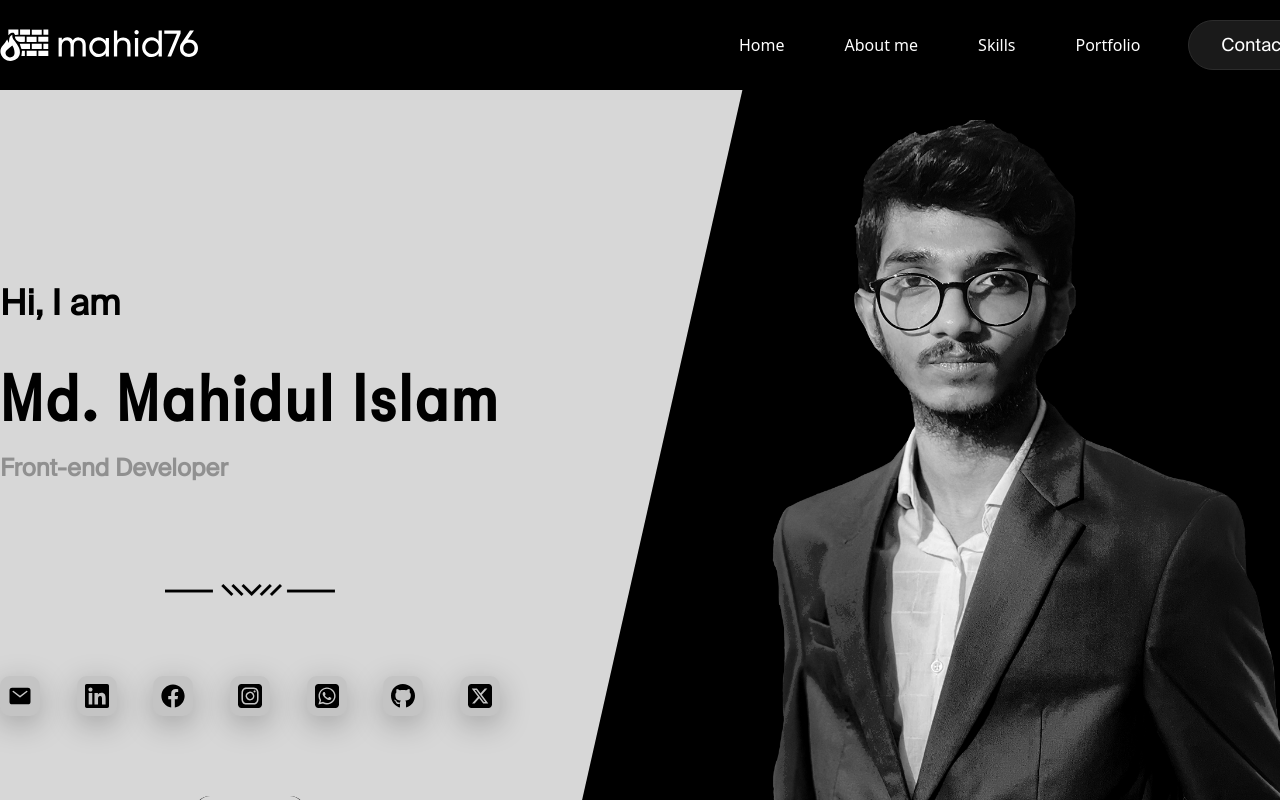
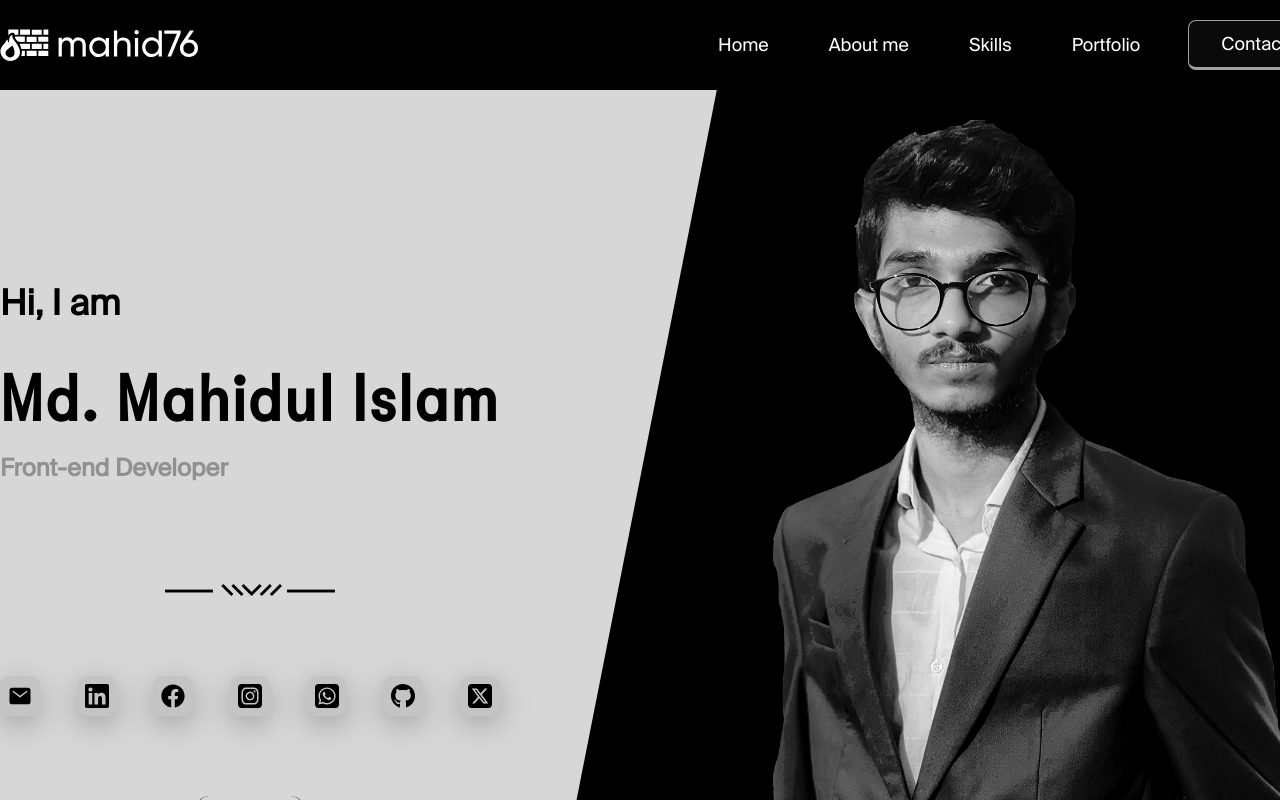
Before and after one commit to mahid76/Portfolio, a React (Vite) app: page / in a window 1280 px wide. Shown: the top 800 px of the page. Built offline with nearby package versions, Linux system fonts and the light colour scheme.

Commit message:
navbar button

```diff
--- a/src/components/Home/Home.jsx
+++ b/src/components/Home/Home.jsx
@@ -14,7 +14,7 @@ const Home = () => {
 	return (
 		<div>
 			<Navbar></Navbar>
-			<section className="bg-black relative before:bg-[#d7d7d7]  pt-[30px]  z-[1] before:absolute before:h-[100%] before:w-[100%] before:z-[-1] before:top-0 before:left-0 before:[clip-path:polygon(0_0,58%_0,42%_100%,0_100%)]">
+			<section className="bg-black relative before:bg-[#d7d7d7]  pt-[30px]  z-[1] before:absolute before:h-[100%] before:w-[100%] before:z-[-1] before:top-0 before:left-0 before:[clip-path:polygon(0_0,56%_0,42%_100%,0_100%)]">
 				<Container>
 					<div className="flex justify-between items-center">
 						<div className="">
@@ -34,25 +34,25 @@ const Home = () => {
 							</div>
 							<div className="flex mt-[80px] justify-between">
 								<a href="mailto:mahidulislamsohan76@gmail.com">
-									<IoMail className="hover:scale-110 size-[40px] shadow-[0_8px_30px_rgb(0,0,0,0.25)] px-2  text-black bg-[#c4c4c4] rounded-[10px] " />
+									<IoMail className="hover:scale-125 duration-200 size-[40px] shadow-[0_8px_30px_rgb(0,0,0,0.25)] px-2  text-black bg-[#c4c4c4] rounded-[10px] " />
 								</a>
 								<a href="https://www.linkedin.com/in/md-mahidul-islam-poblaaa/">
-									<FaLinkedin className="hover:scale-110 size-[40px] shadow-[0_8px_30px_rgb(0,0,0,0.25)] px-2  text-black bg-[#c4c4c4] rounded-[10px] " />
+									<FaLinkedin className="hover:scale-125 duration-200 size-[40px] shadow-[0_8px_30px_rgb(0,0,0,0.25)] px-2  text-black bg-[#c4c4c4] rounded-[10px] " />
 								</a>
 								<a href="https://www.facebook.com/jerrypoblaaa">
-									<FaFacebook className="hover:scale-110 size-[40px] shadow-[0_8px_30px_rgb(0,0,0,0.25)] px-2  text-black bg-[#c4c4c4] rounded-[10px] " />
+									<FaFacebook className="hover:scale-125 duration-200 size-[40px] shadow-[0_8px_30px_rgb(0,0,0,0.25)] px-2  text-black bg-[#c4c4c4] rounded-[10px] " />
 								</a>
 								<a href="#">
-									<FaSquareInstagram className="hover:scale-110 size-[40px] shadow-[0_8px_30px_rgb(0,0,0,0.25)] px-2  text-black bg-[#c4c4c4] rounded-[10px] " />
+									<FaSquareInstagram className="hover:scale-125 duration-200 size-[40px] shadow-[0_8px_30px_rgb(0,0,0,0.25)] px-2  text-black bg-[#c4c4c4] rounded-[10px] " />
 								</a>
 								<a href="tel:+8801601117731">
-									<FaSquareWhatsapp className="hover:scale-110 size-[40px] shadow-[0_8px_30px_rgb(0,0,0,0.25)] px-2  text-black bg-[#c4c4c4] rounded-[10px] " />
+									<FaSquareWhatsapp className="hover:scale-125 duration-200 size-[40px] shadow-[0_8px_30px_rgb(0,0,0,0.25)] px-2  text-black bg-[#c4c4c4] rounded-[10px] " />
 								</a>
 								<a href="https://github.com/mahid76">
-									<FaGithub className="hover:scale-110 size-[40px] shadow-[0_8px_30px_rgb(0,0,0,0.25)] px-2  text-black bg-[#c4c4c4] rounded-[10px] " />
+									<FaGithub className="hover:scale-125 duration-200 size-[40px] shadow-[0_8px_30px_rgb(0,0,0,0.25)] px-2  text-black bg-[#c4c4c4] rounded-[10px] " />
 								</a>
 								<a href="#">
-									<FaSquareXTwitter className="hover:scale-110 size-[40px] shadow-[0_8px_30px_rgb(0,0,0,0.25)] px-2  text-black bg-[#c4c4c4] rounded-[10px] " />
+									<FaSquareXTwitter className="hover:scale-125 duration-200 size-[40px] shadow-[0_8px_30px_rgb(0,0,0,0.25)] px-2  text-black bg-[#c4c4c4] rounded-[10px] " />
 								</a>
 							</div>
 							<div className="flex justify-center mt-[80px]">
--- a/src/components/Navbar/Navbar.jsx
+++ b/src/components/Navbar/Navbar.jsx
@@ -27,7 +27,7 @@ const Navbar = () => {
 						</a>
 					</div>
 					<div className="flex justify-between items-center">
-						<ul className="flex gap-x-15">
+						<ul className="flex font-secondary text-lg gap-x-15">
 							<a className="relative group" href="#">
 								<li>Home</li>
 								<div className="absolute -left-3 group-hover:h-full group-hover:w-[2px] ease-in-out  duration-250 top-1/2 transform -translate-y-1/2  h-[2px] w-[0px] bg-white"></div>
@@ -47,9 +47,10 @@ const Navbar = () => {
 						</ul>
 						<div>
 							<a href="#">
-								<p className="px-[32px] py-[10px] ml-12 border border-[#2c2c2c] bg-[#1a1a1a] text-white text-lg font-secondary rounded-[30px]   ">
-									Contact
-								</p>
+								<p class="bg-neutral-950 text-neutral-10000 border border-neutral-400 border-b-3 font-medium overflow-hidden relative px-8 py-[9px] rounded-lg hover:brightness-150   ml-12 active:opacity-75 font-secondary text-lg outline-none duration-300 group">
+  <span class="bg-neutral-400 shadow-neutral-400 absolute -top-[150%] left-0 inline-flex w-80 h-[5px] rounded-md opacity-50 group-hover:top-[150%] duration-500 shadow-[0_0_10px_10px_rgba(0,0,0,0.3)] "></span>
+  Contact
+</p>
 							</a>
 						</div>
 					</div>
```
